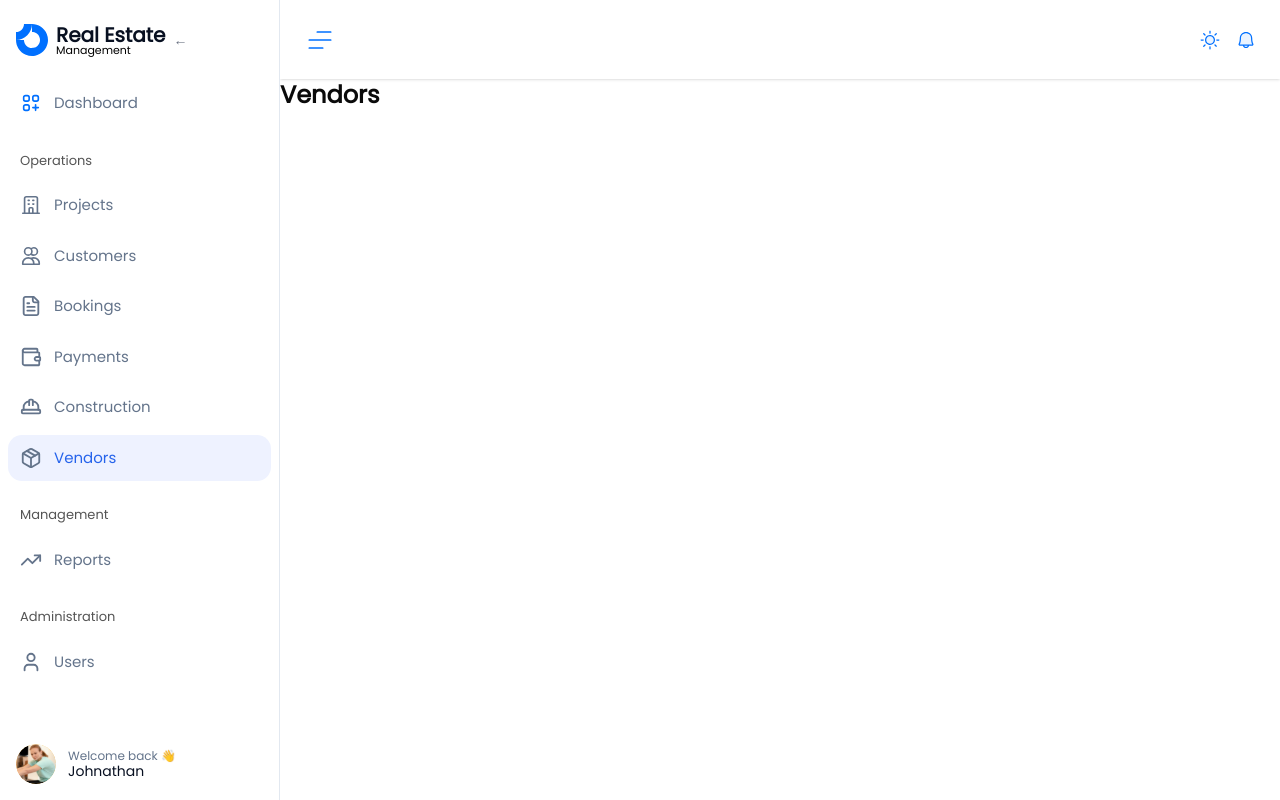
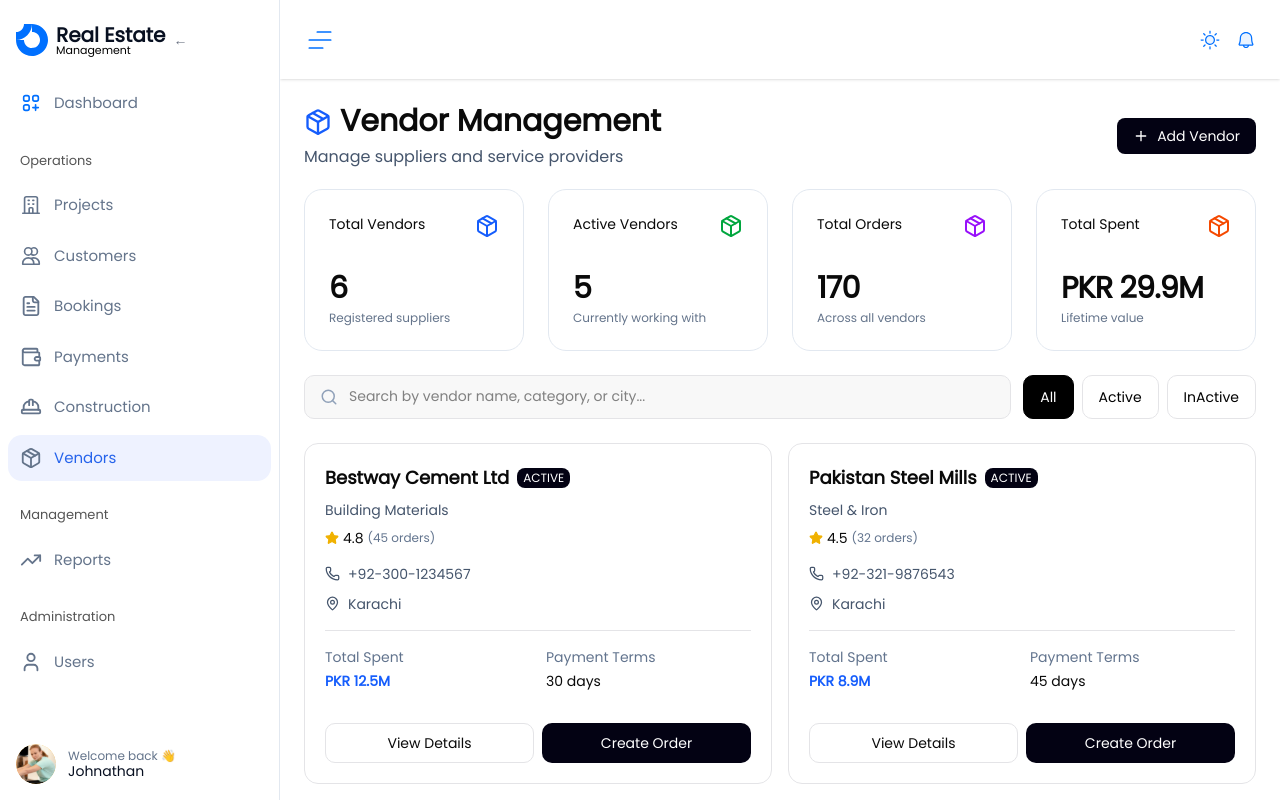
Before and after one commit to faizanakram2/erp-fe, a Next.js app: page /manager/vendors in a window 1280 px wide. Built offline with nearby package versions, Linux system fonts and the light colour scheme.

Commit message:
Add vendor management page

```diff
--- a/src/app/manager/vendors/page.tsx
+++ b/src/app/manager/vendors/page.tsx
@@ -1,7 +1,204 @@
+"use client"
+import AppToolbar from "@/components/common/AppToolbar";
+import DashboardHeader from "@/components/common/dashboardHeader";
+import StatsCard from "@/components/common/StatsCard";
+import VendorCard, { Vendor } from "@/components/common/VendorCard";
+import { Package, Plus } from "lucide-react";
+import { useState } from "react";
+
+const stats = [
+  {
+    id: 1,
+    title: "Total Vendors",
+    value: 6,
+    icon: Package,
+    iconColor: "#155DFC",
+    subtitle: "Registered suppliers",
+    subtitleColor: "#64748B",
+  },
+  {
+    id: 2,
+    title: "Active Vendors",
+    value: 5,
+    icon: Package,
+    iconColor: "#00A63E",
+    subtitle: "Currently working with",
+    subtitleColor: "#64748B",
+  },
+  {
+    id: 3,
+    title: "Total Orders",
+    value: 170,
+    icon: Package,
+    iconColor: "#9810FA",
+    subtitle: "Across all vendors",
+    subtitleColor: "#64748B",
+  },
+  {
+    id: 4,
+    title: "Total Spent",
+    value: "PKR 29.9M",
+    icon: Package,
+    iconColor: "#F54900",
+    subtitle: "Lifetime value",
+    subtitleColor: "#64748B",
+  },
+];
+
+const vendors: Vendor[] = [
+  {
+    id: 1,
+    name: "Bestway Cement Ltd",
+    status: "ACTIVE",
+    category: "Building Materials",
+    rating: 4.8,
+    orders: 45,
+    phone: "+92-300-1234567",
+    city: "Karachi",
+    totalSpent: "PKR 12.5M",
+    paymentTerms: "30 days",
+  },
+  {
+    id: 2,
+    name: "Pakistan Steel Mills",
+    status: "ACTIVE",
+    category: "Steel & Iron",
+    rating: 4.5,
+    orders: 32,
+    phone: "+92-321-9876543",
+    city: "Karachi",
+    totalSpent: "PKR 8.9M",
+    paymentTerms: "45 days",
+  },
+  {
+    id: 3,
+    name: "Master Tiles & Ceramics",
+    status: "ACTIVE",
+    category: "Tiles & Flooring",
+    rating: 4.7,
+    orders: 28,
+    phone: "+92-333-4567890",
+    city: "Lahore",
+    totalSpent: "PKR 3.2M",
+    paymentTerms: "15 days",
+  },
+  {
+    id: 4,
+    name: "Green Valley Landscaping",
+    status: "ACTIVE",
+    category: "Landscaping",
+    rating: 4.3,
+    orders: 15,
+    phone: "+92-300-7654321",
+    city: "Islamabad",
+    totalSpent: "PKR 1.8M",
+    paymentTerms: "7 days",
+  },
+  {
+    id: 5,
+    name: "Premier Electrical Supplies",
+    status: "ACTIVE",
+    category: "Electrical",
+    rating: 4.6,
+    orders: 38,
+    phone: "+92-321-1112222",
+    city: "Rawalpindi",
+    totalSpent: "PKR 2.5M",
+    paymentTerms: "30 days",
+  },
+  {
+    id: 6,
+    name: "QuickFix Hardware",
+    status: "INACTIVE",
+    category: "Hardware & Tools",
+    rating: 3.8,
+    orders: 12,
+    phone: "+92-300-3334444",
+    city: "Lahore",
+    totalSpent: "PKR 0.9M",
+    paymentTerms: "15 days",
+  },
+];
+
+
 export default function VendorsPage() {
+
+  const [statusFilter, setStatusFilter] = useState<"ALL" | "ACTIVE" | "INACTIVE">("ALL");
+
+const filteredVendors = vendors.filter((vendor) => {
+  if (statusFilter === "ALL") {
+    return true;
+  }
+
+  return vendor.status === statusFilter;
+});
+
   return (
-    <div>
-      <h1 className="text-2xl font-bold mb-4">Vendors</h1>
+    <div className="min-h-screen p-6">
+      <div className="max-w-6xl mx-auto space-y-5">
+        {/* Header */}
+        <DashboardHeader
+          title="Vendor Management"
+          icon={Package}
+          description="Manage suppliers and service providers"
+          buttonText="Add Vendor"
+          buttonIcon={<Plus className="h-4 w-4" />}
+          onButtonClick={() => console.log("Add Vendor")}
+        />
+
+        {/* Stat Cards */}
+        <div className="grid grid-cols-1 gap-6 md:grid-cols-2 xl:grid-cols-4">
+          {stats.map((stat) => (
+            <StatsCard
+              key={stat.id}
+              title={stat.title}
+              value={stat.value}
+              icon={stat.icon}
+              iconColor={stat.iconColor}
+              subtitle={stat.subtitle}
+              subtitleColor={stat.subtitleColor}
+            />
+          ))}
+        </div>
+
+        <div className="my-6">
+          <AppToolbar
+            searchPlaceholder="Search by vendor name, category, or city..."
+            actions={[
+              {
+                id: "all",
+                label: "All",
+                 onClick: () => setStatusFilter("ALL"),
+              },
+              {
+                id: "active",
+                label: "Active",
+                onClick: () => setStatusFilter("ACTIVE"),
+              },
+              {
+                id: "inactive",
+                label: "InActive",
+                onClick: () => setStatusFilter("INACTIVE"),
+              },
+            ]}
+          />
+        </div>
+
+        <div className="grid grid-cols-1 gap-4 md:grid-cols-2">
+          {filteredVendors.map((vendor) => (
+            <VendorCard
+              key={vendor.id}
+              vendor={vendor}
+              onViewDetails={(vendor) => {
+                console.log("View vendor:", vendor);
+              }}
+              onCreateOrder={(vendor) => {
+                console.log("Create order for:", vendor);
+              }}
+            />
+          ))}
+        </div>
+      </div>
     </div>
   );
 }
--- a/src/components/common/AppToolbar.tsx
+++ b/src/components/common/AppToolbar.tsx
@@ -1,6 +1,7 @@
 "use client";
 
 import { Search } from "lucide-react";
+import { useState } from "react";
 
 interface ToolbarAction {
   id: string;
@@ -18,6 +19,9 @@ interface AppToolbarProps {
   actions?: ToolbarAction[];
 
   className?: string;
+
+  // Optional: allows pages to choose which action is active initially
+  defaultActiveAction?: string;
 }
 
 export default function AppToolbar({
@@ -26,13 +30,17 @@ export default function AppToolbar({
   onSearchChange,
   actions = [],
   className = "",
+  defaultActiveAction,
 }: AppToolbarProps) {
+  const [activeActionId, setActiveActionId] = useState<string | null>(
+    defaultActiveAction ?? actions[0]?.id ?? null
+  );
+
   return (
     <div
       className={`flex flex-col gap-3 lg:flex-row lg:items-center lg:justify-between ${className}`}
     >
       {/* Search */}
-
       {searchPlaceholder && (
         <div className="relative flex-1">
           <Search
@@ -41,7 +49,7 @@ export default function AppToolbar({
           />
 
           <input
-            value={searchValue}
+            value={searchValue ?? ""}
             onChange={(e) => onSearchChange?.(e.target.value)}
             placeholder={searchPlaceholder}
             className="h-11 w-full rounded-lg border border-[#E4E4E7] bg-[#F8F8F8] pl-11 pr-4 text-sm outline-none transition focus:border-black"
@@ -50,26 +58,30 @@ export default function AppToolbar({
       )}
 
       {/* Actions */}
-
       {actions.length > 0 && (
         <div className="flex flex-wrap items-center gap-2">
-          {actions.map((action) => (
+          {actions.map((action) => {
+            const isActive = activeActionId === action.id;
+
+            return (
               <button
                 key={action.id}
-              onClick={action.onClick}
-              className={`flex h-11 items-center gap-2 rounded-lg border px-4 text-sm font-medium transition
-                ${
-                  action.variant === "primary"
-                    ? "bg-black text-white border-black"
-                    : action.variant === "outline"
-                    ? "border-[#E4E4E7] bg-white hover:bg-slate-50"
-                    : "border-[#E4E4E7] bg-white hover:bg-slate-50"
+                type="button"
+                onClick={() => {
+                  setActiveActionId(action.id);
+                  action.onClick?.();
+                }}
+                className={`flex h-11 items-center gap-2 rounded-lg border px-4 text-sm font-medium transition ${
+                  isActive
+                    ? "border-black bg-black text-white"
+                    : "border-[#E4E4E7] bg-white text-black hover:bg-slate-50"
                 }`}
               >
                 {action.icon}
                 {action.label}
               </button>
-          ))}
+            );
+          })}
         </div>
       )}
     </div>
--- /dev/null
+++ b/src/components/common/VendorCard.tsx
@@ -0,0 +1,131 @@
+"use client";
+
+import { MapPin, Phone, Star } from "lucide-react";
+
+export interface Vendor {
+  id: number;
+  name: string;
+  status: "ACTIVE" | "INACTIVE";
+  category: string;
+  rating: number;
+  orders: number;
+  phone: string;
+  city: string;
+  totalSpent: string;
+  paymentTerms: string;
+}
+
+interface VendorCardProps {
+  vendor: Vendor;
+  onViewDetails?: (vendor: Vendor) => void;
+  onCreateOrder?: (vendor: Vendor) => void;
+}
+
+export default function VendorCard({
+  vendor,
+  onViewDetails,
+  onCreateOrder,
+}: VendorCardProps) {
+  const isActive = vendor.status === "ACTIVE";
+
+  return (
+    <div className="rounded-xl border border-[#E4E4E7] bg-white p-5">
+      {/* Header */}
+      <div className="flex items-center gap-2">
+        <h3 className="min-w-0 text-lg font-semibold text-[#0A0A0A]">
+          {vendor.name}
+        </h3>
+
+        <span
+          className={`shrink-0 rounded-md px-1.5 py-0.5 text-xs font-medium ${
+            isActive
+              ? "bg-[#030213] text-white"
+              : "bg-[#F1F1F3] text-[#52525B]"
+          }`}
+        >
+          {vendor.status}
+        </span>
+      </div>
+
+      {/* Category */}
+      <p className="mt-2 text-sm text-[#45556C]">
+        {vendor.category}
+      </p>
+
+      {/* Rating */}
+      <div className="mt-2 flex items-center gap-1">
+        <Star
+          size={14}
+          fill="#F0B100"
+          className="text-[#F0B100]"
+        />
+
+        <span className="font-medium text-sm text-[#0A0A0A]">
+          {vendor.rating}
+        </span>
+
+        <span className="text-[#62748E] text-xs">
+          ({vendor.orders} orders)
+        </span>
+      </div>
+
+      {/* Contact information */}
+      <div className="mt-4 space-y-2.5">
+        <div className="flex items-center gap-2 text-sm text-[#45556C]">
+          <Phone size={15} />
+          <span>{vendor.phone}</span>
+        </div>
+
+        <div className="flex items-center gap-2 text-sm text-[#45556C]">
+          <MapPin size={15} />
+          <span>{vendor.city}</span>
+        </div>
+      </div>
+
+      {/* Divider */}
+      <div className="my-4 border-t border-[#E4E4E7]" />
+
+      {/* Stats */}
+      <div className="grid grid-cols-2 gap-4">
+        <div>
+          <p className="text-sm text-[#62748E]">
+            Total Spent
+          </p>
+
+          <p className="mt-1 text-sm font-bold text-[#155DFC]">
+            {vendor.totalSpent}
+          </p>
+        </div>
+
+        <div>
+          <p className="text-sm text-[#62748E]">
+            Payment Terms
+          </p>
+
+          <p className="mt-1 text-sm font-medium text-[#0A0A0A]">
+            {vendor.paymentTerms}
+          </p>
+        </div>
+      </div>
+
+      {/* Actions */}
+      <div className="mt-8 grid grid-cols-2 gap-2">
+        <button
+          type="button"
+          onClick={() => onViewDetails?.(vendor)}
+          className="h-10 rounded-lg border border-[#E4E4E7] bg-white text-sm font-medium text-[#0A0A0A] transition hover:bg-slate-50"
+        >
+          View Details
+        </button>
+
+        <button
+          type="button"
+          onClick={() => onCreateOrder?.(vendor)}
+          className="h-10 rounded-lg bg-[#030213] text-sm font-medium text-white transition hover:bg-black"
+        >
+          Create Order
+        </button>
+      </div>
+    </div>
+  );
+}
```
Lines whose indentation alone changed are shown as unchanged.
